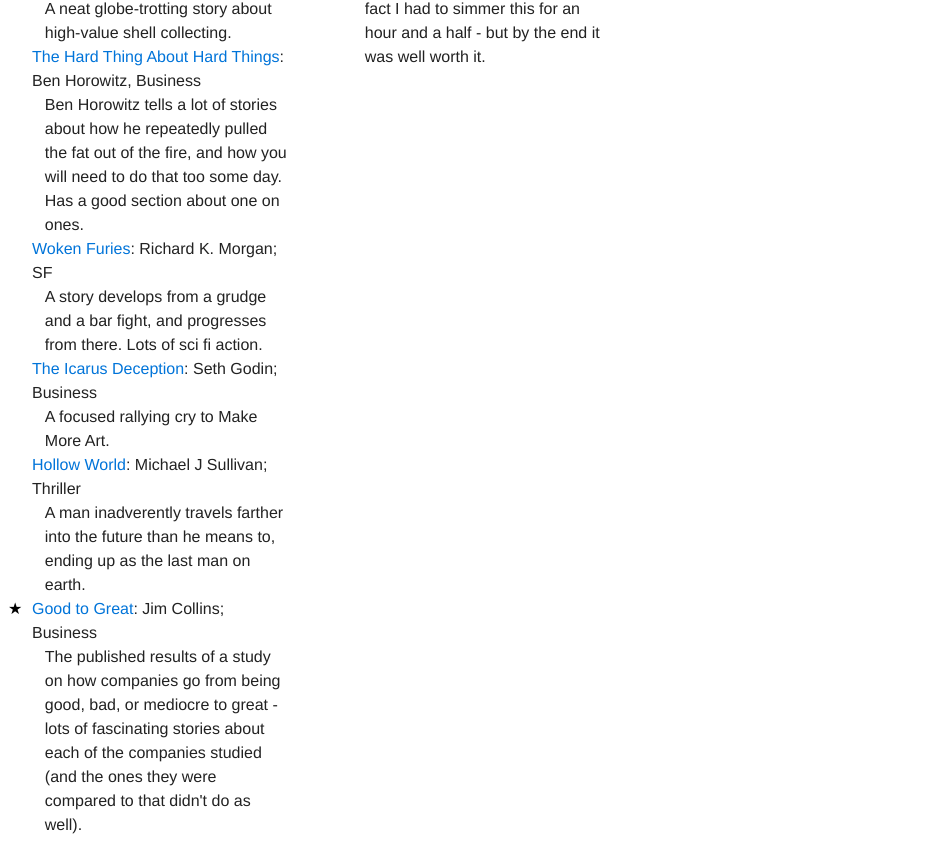
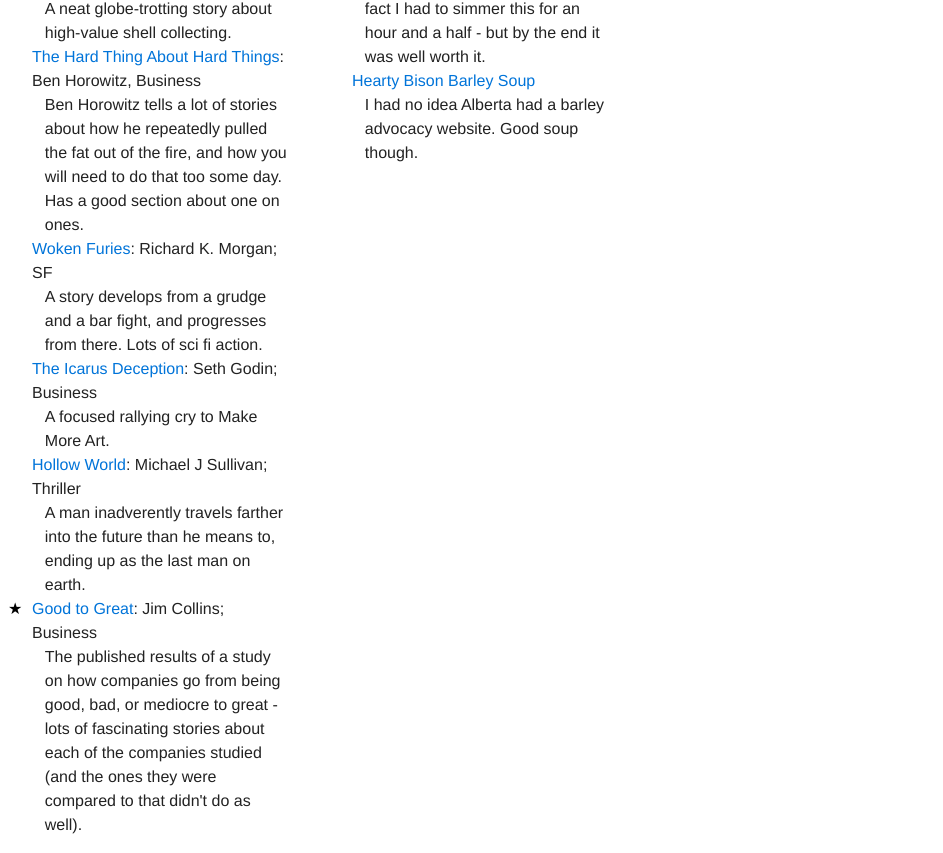
Before and after one commit to girasquid/incredible, a plain HTML site: page index.html in a window 1280 px wide. Shown: the part 949-1802 px from the top of the page, without its empty margins (0-943 px from the left). Drawn offline with Linux system fonts and the light colour scheme.

Commit message:
Add hearty barley bison soup

```diff
--- a/index.html
+++ b/index.html
@@ -84,6 +84,9 @@
 
           <dt class="recommended"><a href="http://food52.com/recipes/26984-nigel-slater-s-really-good-spaghetti-bolognese">Nigel Slater's Really Good Spaghetti Bolognese</a></dt>
           <dd>At first I was worried about the fact I had to simmer this for an hour and a half - but by the end it was well worth it.</dd>
+
+          <dt><a href="http://gobarley.com/recipe/hearty-bison-barley-soup/">Hearty Bison Barley Soup</a></dt>
+          <dd>I had no idea Alberta had a barley advocacy website. Good soup though.</dd>
         </dl>
       </div>
       <div class="lg-col lg-col-3 px3">
```
